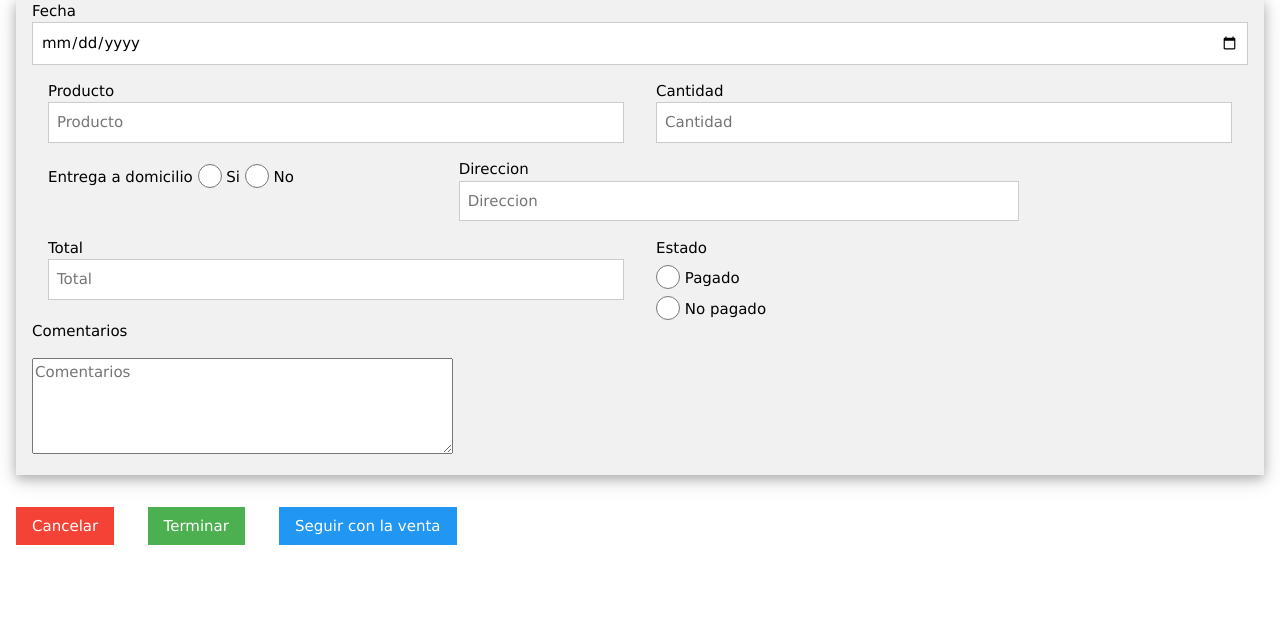
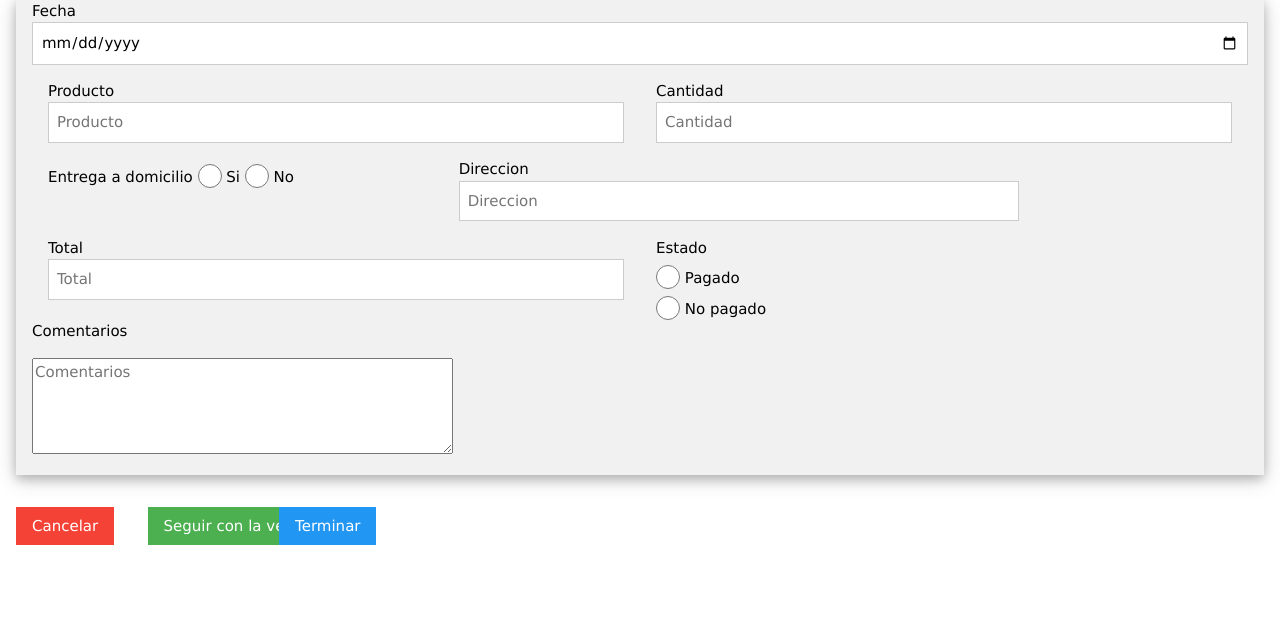
Before and after one commit to leosalo911/SistemaArely_git, a Flask app: page /ventas/ in a window 1280 px wide. Shown: the part 127-768 px from the top of the page. Run offline with Flask 3, Linux system fonts and the light colour scheme.

```diff
--- a/SistemaArely/Sistema/modulos/templates/ventas/ventas.html
+++ b/SistemaArely/Sistema/modulos/templates/ventas/ventas.html
@@ -90,10 +90,10 @@
             <p><button onclick="document.getElementById('venta_cancel').style.display='block'" class="w3-button w3-section w3-red w3-ripple w3-padding">Cancelar</button></p>
         </div>
         <div class="w3-third">
-            <p><button onclick="document.getElementById('venta_ter').style.display='block'" type="submit" class="w3-button w3-section w3-green w3-ripple w3-padding">Terminar</button></p>
+            <p><button onclick="document.getElementById('venta_ter').style.display='block'" type="submit" class="w3-button w3-section w3-green w3-ripple w3-padding">Seguir con la venta</button></p>
         </div>
         <div class="w3-third">
-            <p><button type="submit" class="w3-button w3-section w3-blue w3-ripple w3-padding">Seguir con la venta</button></p>
+            <p><button type="submit" class="w3-button w3-section w3-blue w3-ripple w3-padding">Terminar</button></p>
         </div>
     </div>
 
```
Also changed, not shown: SistemaArely/Sistema/modulos/templates/empleados/empleados_nuevo.html (+4 -6 lines), SistemaArely/Sistema/modulos/templates/ventas/reporte_venta.html (added, +10 -0 lines).
